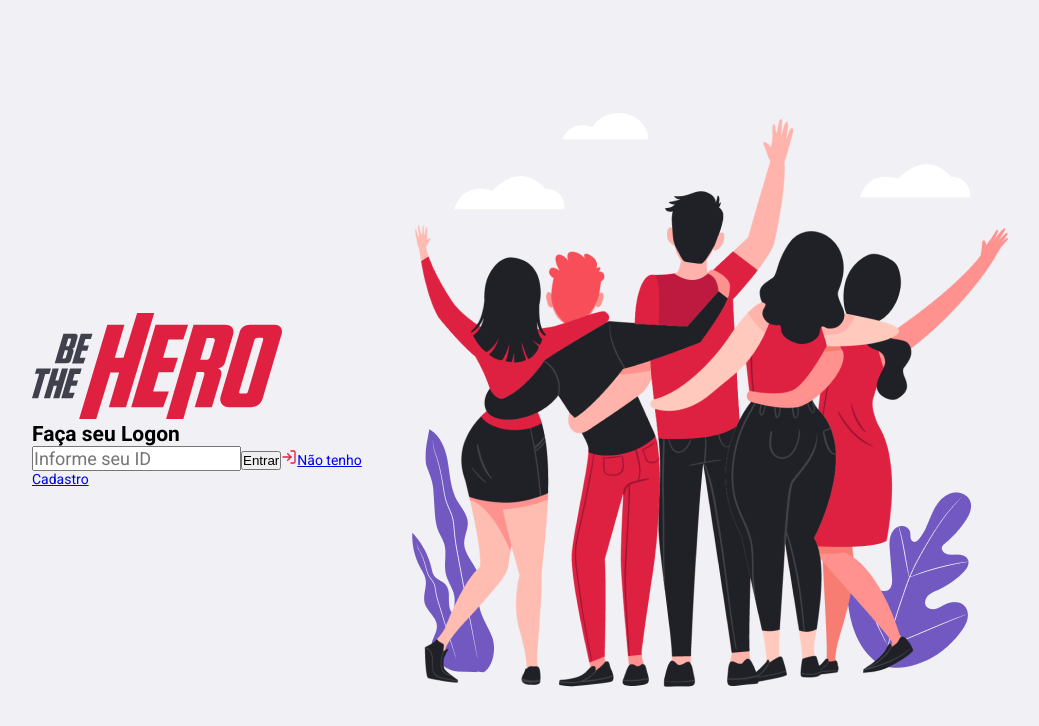
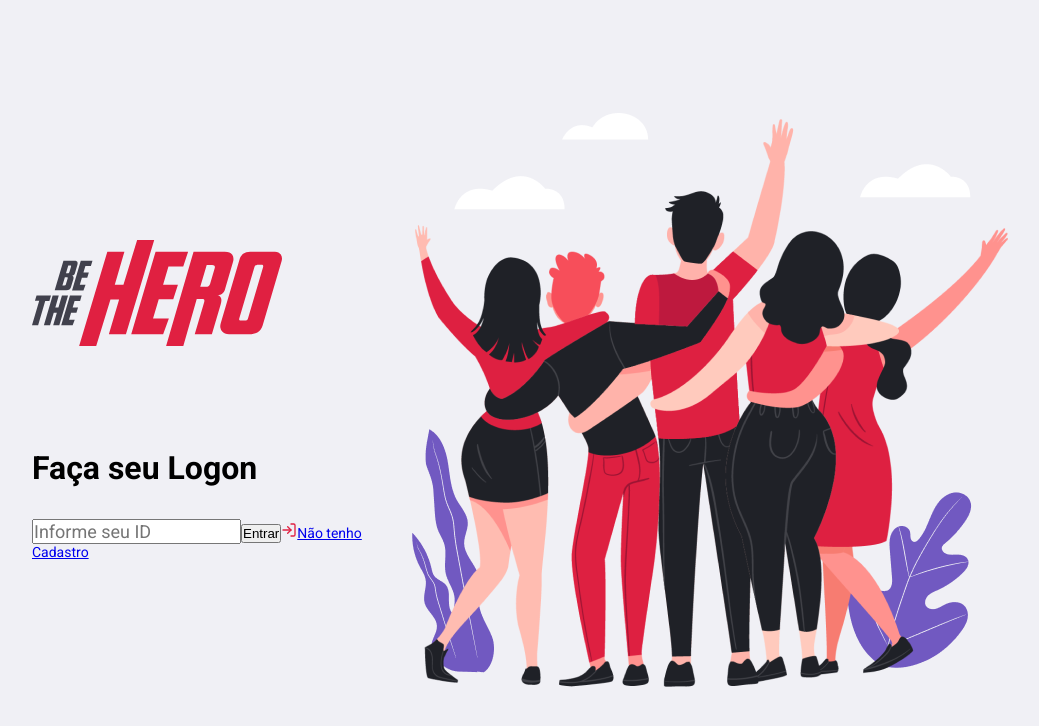
Before and after one commit to victoralvesc/Semana_OmniStack11, a React (Create React App) app in the folder frontend/: page / in a window 1280 px wide. Shown: the top 726 px of the page, without its empty margins (120-1159 px from the left). Built offline with nearby package versions, Linux system fonts and the light colour scheme.

Commit message:
estilizando o front e add informações para futuras pesquisas

```diff
--- a/frontend/src/pages/logon/styles.css
+++ b/frontend/src/pages/logon/styles.css
@@ -16,5 +16,10 @@
 }
 
 .Logon-container section.form form {
+    margin-top: 100px; /* Está distanciando o texto "Faça seu Logon" da imagem BeTheHero*/
+}
 
+.Logon-container section.form form h1 {
+    font-size: 32px; /*Aumenta o tamanho da letra "Faça seu Logon"*/
+    margin-bottom: 32px; /* Está distanciando a combo "Informe seu ID" da frase "Faça seu Logon"*/
 }
```
Also changed, not shown: 1 other file (tests, documents, lock files or other folders).
